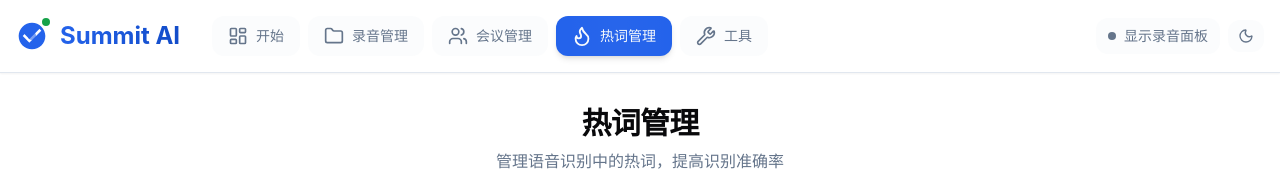
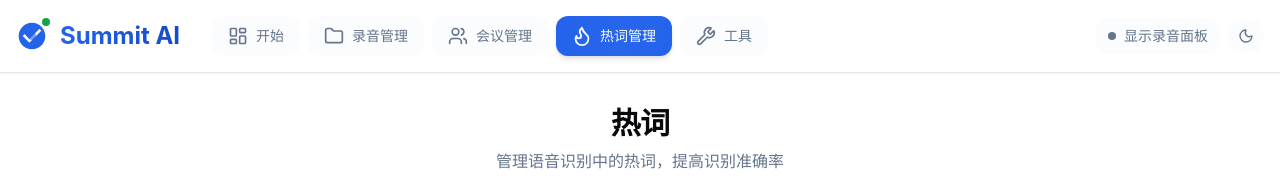
Before and after one commit to seeyonai/summit, a React (Vite) app in the folder frontend/: page /hotwords in a window 1280 px wide. Shown: the top 195 px of the page. Built offline with nearby package versions, Linux system fonts and the light colour scheme; no server answers.

Commit message:
Refactor HotwordService update method; enhance UI labels and imports

```diff
--- a/frontend/src/pages/Hotwords/components/HotwordBulkActions.tsx
+++ b/frontend/src/pages/Hotwords/components/HotwordBulkActions.tsx
@@ -1,5 +1,6 @@
 import React, { useState } from 'react';
 import { Alert, AlertDescription } from '@/components/ui/alert';
+import { Button } from '@/components/ui/button';
 import { AlertCircle, Download, Upload } from 'lucide-react';
 import type { Hotword } from '@/types';
 import { exportHotwords } from '@/pages/Hotwords/utils/hotwordUtils';
--- a/frontend/src/pages/Hotwords/components/HotwordEditForm.tsx
+++ b/frontend/src/pages/Hotwords/components/HotwordEditForm.tsx
@@ -1,4 +1,4 @@
-import React from 'react';
+import React, { useState } from 'react';
 import { Button } from '@/components/ui/button';
 import { Input } from '@/components/ui/input';
 import { Card, CardContent, CardHeader, CardTitle } from '@/components/ui/card';
--- a/frontend/src/pages/Hotwords/components/HotwordList.tsx
+++ b/frontend/src/pages/Hotwords/components/HotwordList.tsx
@@ -68,7 +68,7 @@ const HotwordList: React.FC<HotwordListProps> = ({
 
             <div className="flex items-center justify-between">
               <div className="flex items-center gap-2">
-                <label className="text-sm text-gray-600">状态:</label>
+                <label className="text-sm text-gray-600">是否启用:</label>
                 <input
                   type="checkbox"
                   checked={hotword.isActive}
--- a/frontend/src/pages/Hotwords/index.tsx
+++ b/frontend/src/pages/Hotwords/index.tsx
@@ -139,7 +139,7 @@ const HotwordManagement: React.FC = () => {
   return (
     <div className="space-y-6">
       <div className="text-center space-y-2">
-        <h1 className="text-3xl font-bold tracking-tight">热词管理</h1>
+        <h1 className="text-3xl font-bold tracking-tight">热词</h1>
         <p className="text-muted-foreground">管理语音识别中的热词，提高识别准确率</p>
       </div>
 
```
Also changed, not shown: 1 other file (tests, documents, lock files or other folders).
